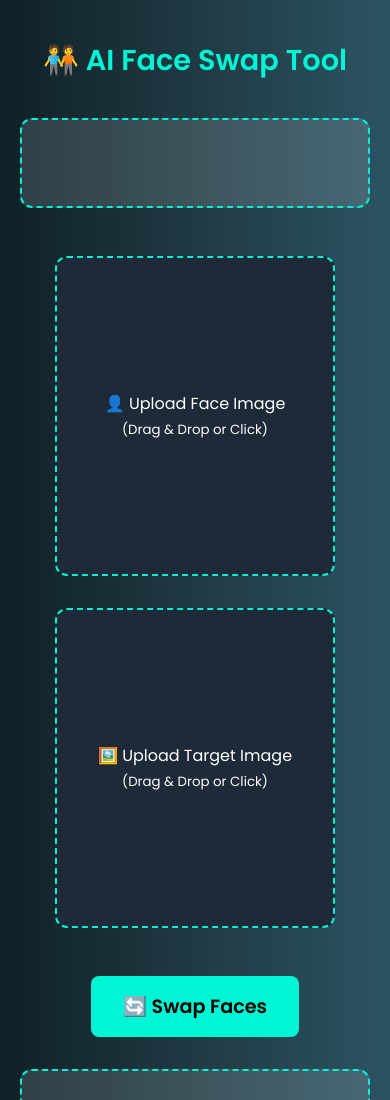
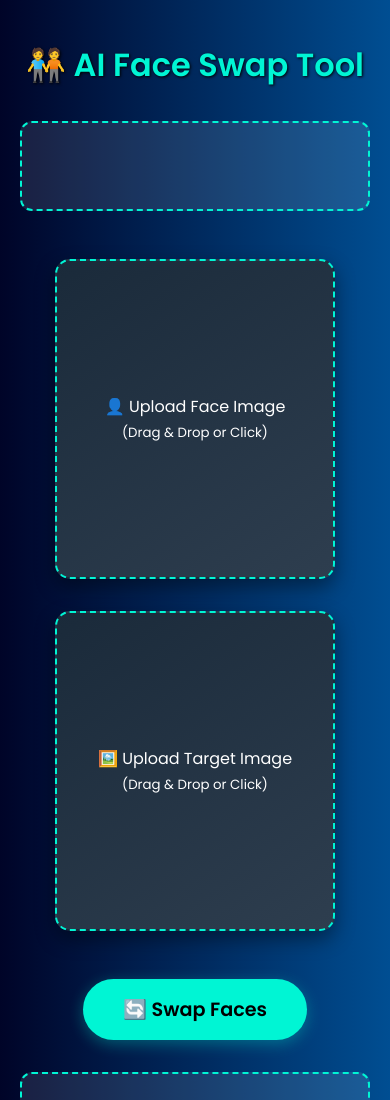
Before and after one commit to radeen2009/-AI-Face-Swap-Tool, a plain HTML site: page index.html in a window 390 px wide. Shown: the top 1100 px of the page. Drawn offline with Linux system fonts and the light colour scheme.

Commit message:
Update index.html

```diff
--- a/index.html
+++ b/index.html
@@ -19,7 +19,7 @@
 
     body {
       margin: 0;
-      background: linear-gradient(to right, #0f2027, #203a43, #2c5364);
+      background: linear-gradient(to right, #000428, #004e92);
       color: #fff;
       display: flex;
       flex-direction: column;
@@ -29,8 +29,10 @@
     }
 
     header h1 {
-      font-size: 2.5rem;
+      font-size: 2.8rem;
       color: #00f5d4;
+      text-shadow: 1px 1px 3px #000;
+      margin-bottom: 1rem;
       text-align: center;
     }
 
@@ -38,7 +40,7 @@
       width: 100%;
       max-width: 1200px;
       height: 90px;
-      background-color: #ffffff22;
+      background-color: rgba(255, 255, 255, 0.1);
       border: 2px dashed #00f5d4;
       display: flex;
       justify-content: center;
@@ -58,20 +60,21 @@
     .drop-zone {
       width: 280px;
       height: 320px;
-      background-color: #1e2a38;
+      background: linear-gradient(145deg, #1a2a3a, #2e3e4f);
       border: 2px dashed #00f5d4;
-      border-radius: 12px;
+      border-radius: 15px;
       display: flex;
       justify-content: center;
       align-items: center;
       flex-direction: column;
       position: relative;
       overflow: hidden;
+      box-shadow: 0 8px 20px rgba(0, 0, 0, 0.4);
       transition: background 0.3s;
     }
 
     .drop-zone:hover {
-      background-color: #293848;
+      background-color: #35495e;
       cursor: pointer;
     }
 
@@ -95,20 +98,21 @@
     }
 
     .swap-btn, .download-btn {
-      padding: 1rem 2rem;
+      padding: 1rem 2.5rem;
       background: #00f5d4;
       border: none;
       color: #000;
       font-weight: bold;
-      border-radius: 8px;
+      border-radius: 50px;
       font-size: 1.2rem;
+      box-shadow: 0 4px 15px rgba(0, 245, 212, 0.3);
       transition: 0.3s;
       margin: 1rem;
     }
 
     .swap-btn:hover, .download-btn:hover {
       background: #00cba9;
-      transform: scale(1.05);
+      transform: translateY(-3px);
       cursor: pointer;
     }
 
@@ -125,11 +129,12 @@
       margin-top: 2rem;
       max-width: 100%;
       border-radius: 12px;
+      border: 2px solid #00f5d4;
     }
 
     @media (max-width: 600px) {
       header h1 {
-        font-size: 1.8rem;
+        font-size: 2rem;
       }
 
       .upload-section {
@@ -151,8 +156,8 @@
   <div class="ad-space">
     <ins class="adsbygoogle"
       style="display:inline-block;width:100%;height:90px"
-      data-ad-client="ca-app-pub-1433566712666010"
-      data-ad-slot="7060849289"></ins>
+      data-ad-client="ca-pub-XXXXXXXXXXXXXXXX"
+      data-ad-slot="1111111111"></ins>
     <script>(adsbygoogle = window.adsbygoogle || []).push({});</script>
   </div>
 
@@ -177,8 +182,8 @@
   <div class="ad-space">
     <ins class="adsbygoogle"
       style="display:inline-block;width:100%;height:90px"
-      data-ad-client="ca-app-pub-1433566712666010"
-      data-ad-slot="6815073758"></ins>
+      data-ad-client="ca-pub-XXXXXXXXXXXXXXXX"
+      data-ad-slot="2222222222"></ins>
     <script>(adsbygoogle = window.adsbygoogle || []).push({});</script>
   </div>
 
```
